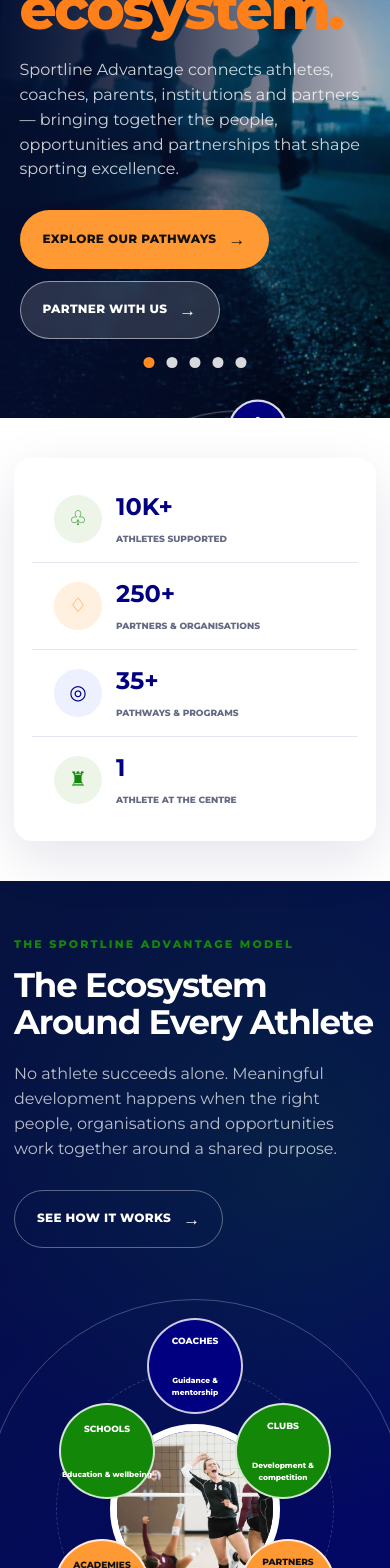
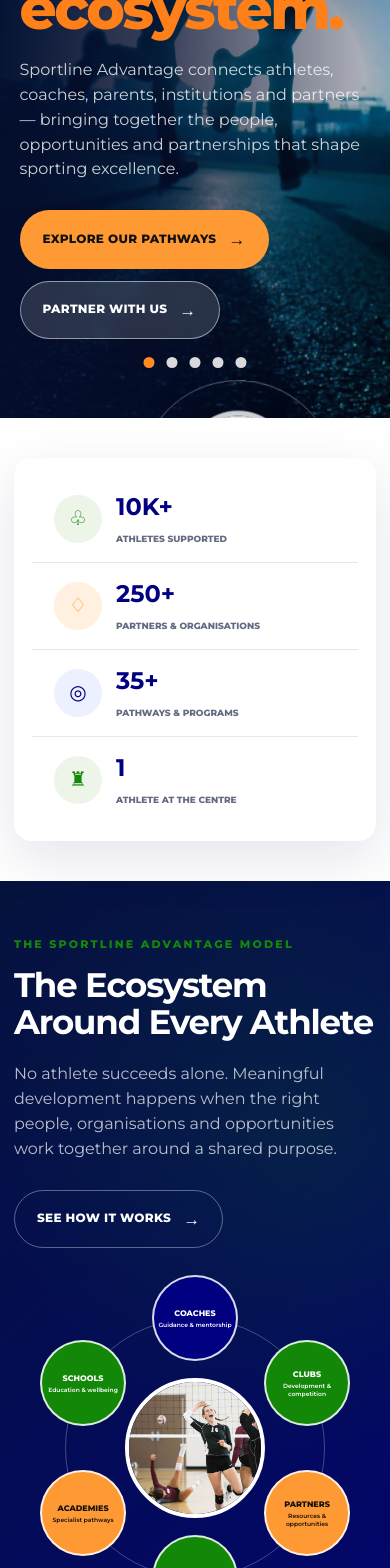
Before and after one commit to vanithbabu/sportline, a Next.js app: page / in a window 390 px wide. Shown: the part 432-2000 px from the top of the page. Built offline with nearby package versions, Linux system fonts and the light colour scheme.

Commit message:
checking

```diff
--- a/app/page.tsx
+++ b/app/page.tsx
@@ -140,7 +140,7 @@
                       />
                     </div>
                     <div className="center-label">ATHLETE</div>
-                    <div style={{ position: "absolute", width: "430px", height: "430px", zIndex: 4 }}>
+                    <div className="hero-orbit-wrapper">
                       <div className="node navy n1">
                         <span>
                           <b>♧</b>COACHES
--- a/app/styles.css
+++ b/app/styles.css
@@ -11,6 +11,7 @@
     @media (max-width: 767px) {
       padding-top:85px;
       padding-bottom:40px;
+      overflow: visible;
     }
   }
 
@@ -99,6 +100,13 @@
     animation: spin 26s linear infinite;
   }
 
+  .hero-orbit-wrapper {
+    position: absolute;
+    width: 430px;
+    height: 430px;
+    z-index: 4;
+  }
+
   .orbit:before {
     content: "";
     position: absolute;
@@ -109,13 +117,15 @@
 
   .node {
     position: absolute;
-    width: 78px;
-    height: 78px;
+    width: 90px;
+    height: 90px;
+    top: 50%;
+    left: 50%;
     border-radius: 50%;
     display: grid;
     place-items: center;
     text-align: center;
-    font-size: 9px;
+    font-size: 10px;
     font-weight: 800;
     color: #fff;
     border: 3px solid rgba(255, 255, 255, 0.85);
@@ -123,9 +133,14 @@
     animation: float 4s ease-in-out infinite;
   }
 
+  .node span {
+    display: block;
+    margin-top: -2px;
+  }
+
   .node b {
     display: block;
-    font-size: 19px;
+    font-size: 22px;
     margin-bottom:2px;
   }
 
@@ -143,35 +158,27 @@
   }
 
   .n1 {
-    top: -10px;
-    left: 50%;
-    transform: translateX(-50%);
+    transform: translate(-50%, -50%) translate(0, -215px);
   }
 
   .n2 {
-    right: 10px;
-    top: 85px;
+    transform: translate(-50%, -50%) translate(186px, -107px);
   }
 
   .n3 {
-    right: 10px;
-    bottom: 75px;
+    transform: translate(-50%, -50%) translate(186px, 107px);
   }
 
   .n4 {
-    bottom: -10px;
-    left: 50%;
-    transform: translateX(-50%);
+    transform: translate(-50%, -50%) translate(0, 215px);
   }
 
   .n5 {
-    left: 10px;
-    bottom: 75px;
+    transform: translate(-50%, -50%) translate(-186px, 107px);
   }
 
   .n6 {
-    left: 10px;
-    top: 85px;
+    transform: translate(-50%, -50%) translate(-186px, -107px);
   }
 
   .center-label {
@@ -396,15 +403,15 @@
   }
 
   .eco-visual {
-    min-height:442px;
+    min-height:560px;
     position: relative;
     display: grid;
     place-items: center;
   }
 
   .eco-center {
-    width: 170px;
-    height: 170px;
+    width: 220px;
+    height: 220px;
     border-radius: 50%;
     overflow: hidden;
     border: 7px solid #fff;
@@ -433,51 +440,58 @@
 
   .eco-node {
     position: absolute;
-    width: 96px;
-    height: 96px;
+    width: 140px;
+    height: 140px;
     border-radius: 50%;
-    display: grid;
-    place-items: center;
+    display: flex;
+    flex-direction: column;
+    justify-content: center;
+    align-items: center;
     text-align: center;
-    font-size: 9px;
+    font-size: 13px;
     font-weight: 800;
     z-index: 4;
-    border: 2px solid rgba(255, 255, 255, 0.8);
+    border: 3px solid rgba(255, 255, 255, 0.85);
+    padding: 10px;
+  }
+
+  .eco-node small {
+    font-size: 10px;
+    font-weight: 600;
+    margin-top: 6px;
+    display: block;
+    line-height: 1.2;
   }
 
   .en1 {
-    top: 30px;
+    transform: translate(0, -210px);
     background: var(--navy);
   }
 
   .en2 {
-    right: 45px;
-    top: 115px;
+    transform: translate(182px, -105px);
     background: var(--green);
   }
 
   .en3 {
-    right: 40px;
-    bottom: 95px;
+    transform: translate(182px, 105px);
     background: var(--saffron);
     color: #111;
   }
 
   .en4 {
-    bottom: 20px;
+    transform: translate(0, 210px);
     background: var(--green);
   }
 
   .en5 {
-    left: 40px;
-    bottom: 95px;
+    transform: translate(-182px, 105px);
     background: var(--saffron);
     color: #111;
   }
 
   .en6 {
-    left: 45px;
-    top: 115px;
+    transform: translate(-182px, -105px);
     background: var(--green);
   }
 
@@ -997,6 +1011,11 @@
 
     .hero-ecosystem {
       height: 390px;
+      overflow: hidden;
+    }
+
+    .ecosystem {
+      overflow: visible;
     }
 
     .hero {
@@ -1063,9 +1082,43 @@
     }
 
     .hero-ecosystem {
-      transform: scale(0.8);
-      margin: 40px 0;
-    }
+      height: 280px;
+      overflow: visible;
+    }
+
+    .hero-orbit-wrapper {
+      width: 260px;
+      height: 260px;
+    }
+
+    .orbit {
+      width: 260px;
+      height: 260px;
+    }
+
+    .athlete-photo {
+      width: 140px;
+      height: 180px;
+      border-radius: 80px 80px 20px 20px;
+    }
+
+    .hero-ecosystem .node {
+      width: 60px;
+      height: 60px;
+      font-size: 7px;
+      border-width: 2px;
+    }
+
+    .hero-ecosystem .node b {
+      font-size: 15px;
+    }
+
+    .n1 { transform: translate(-50%, -50%) translate(0, -130px); }
+    .n2 { transform: translate(-50%, -50%) translate(112px, -65px); }
+    .n3 { transform: translate(-50%, -50%) translate(112px, 65px); }
+    .n4 { transform: translate(-50%, -50%) translate(0, 130px); }
+    .n5 { transform: translate(-50%, -50%) translate(-112px, 65px); }
+    .n6 { transform: translate(-50%, -50%) translate(-112px, -65px); }
 
     .metrics-box {
       grid-template-columns: 1fr;
@@ -1104,8 +1157,48 @@
     }
 
     .eco-visual {
-      transform: scale(0.75);
-      margin: 40px 0;
+      min-height: 340px;
+      margin-top: 30px;
+    }
+
+    .eco-center {
+      width: 140px;
+      height: 140px;
+      border-width: 4px;
+    }
+
+    .eco-ring {
+      width: 260px;
+      height: 260px;
+    }
+
+    .eco-node {
+      width: 86px;
+      height: 86px;
+      font-size: 8px;
+      border-width: 2px;
+      padding: 4px;
+    }
+
+    .eco-node small {
+      font-size: 6px;
+      margin-top: 3px;
+    }
+
+    .en1 { transform: translate(0, -130px); }
+    .en2 { transform: translate(112px, -65px); }
+    .en3 { transform: translate(112px, 65px); }
+    .en4 { transform: translate(0, 130px); }
+    .en5 { transform: translate(-112px, 65px); }
+    .en6 { transform: translate(-112px, -65px); }
+
+    .eco-grid {
+      overflow: visible;
+    }
+
+    .ecosystem {
+      overflow-x: clip;
+      overflow-y: visible;
     }
 
     .grid-features {
```
Also changed, not shown: app/what-we-do/styles.css.
